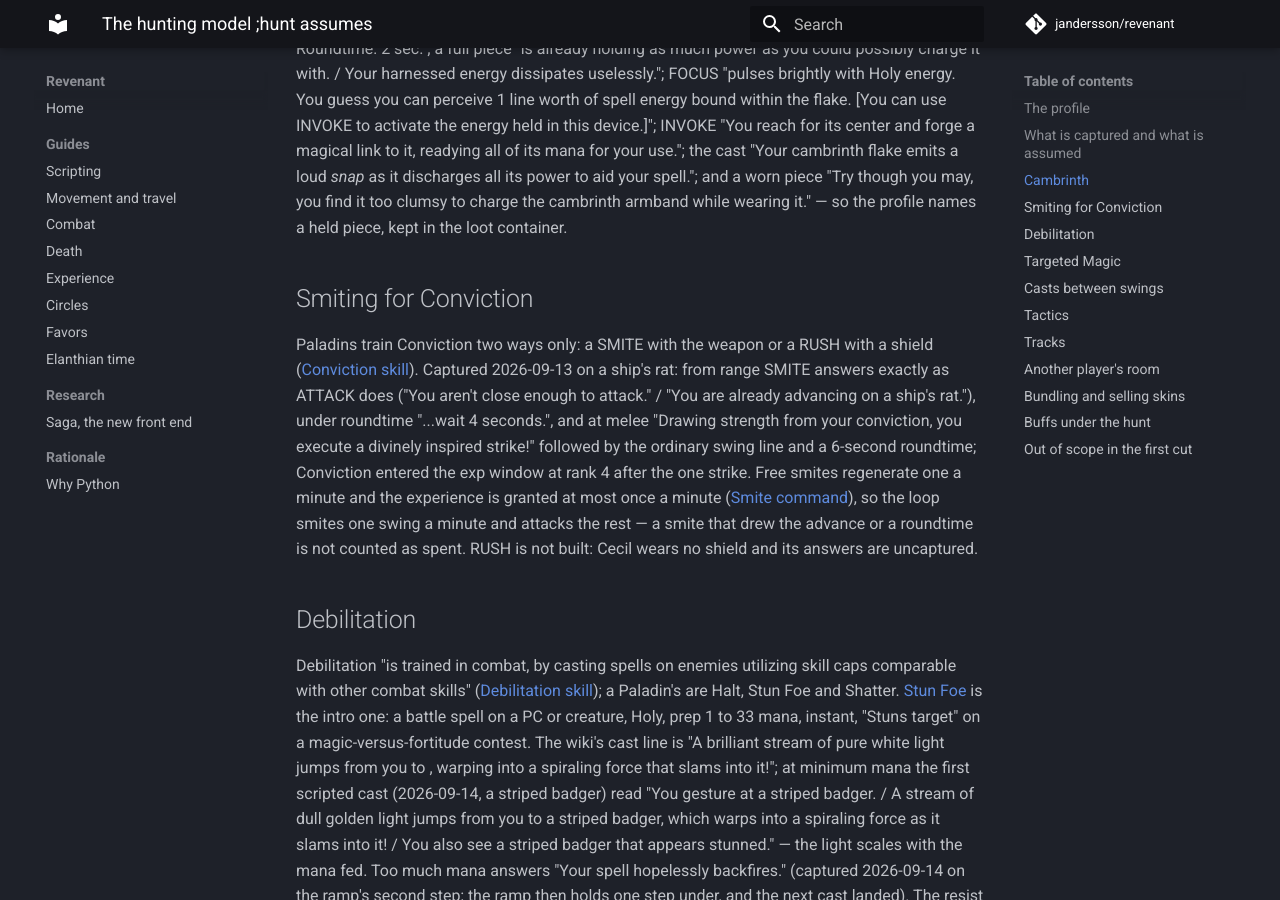
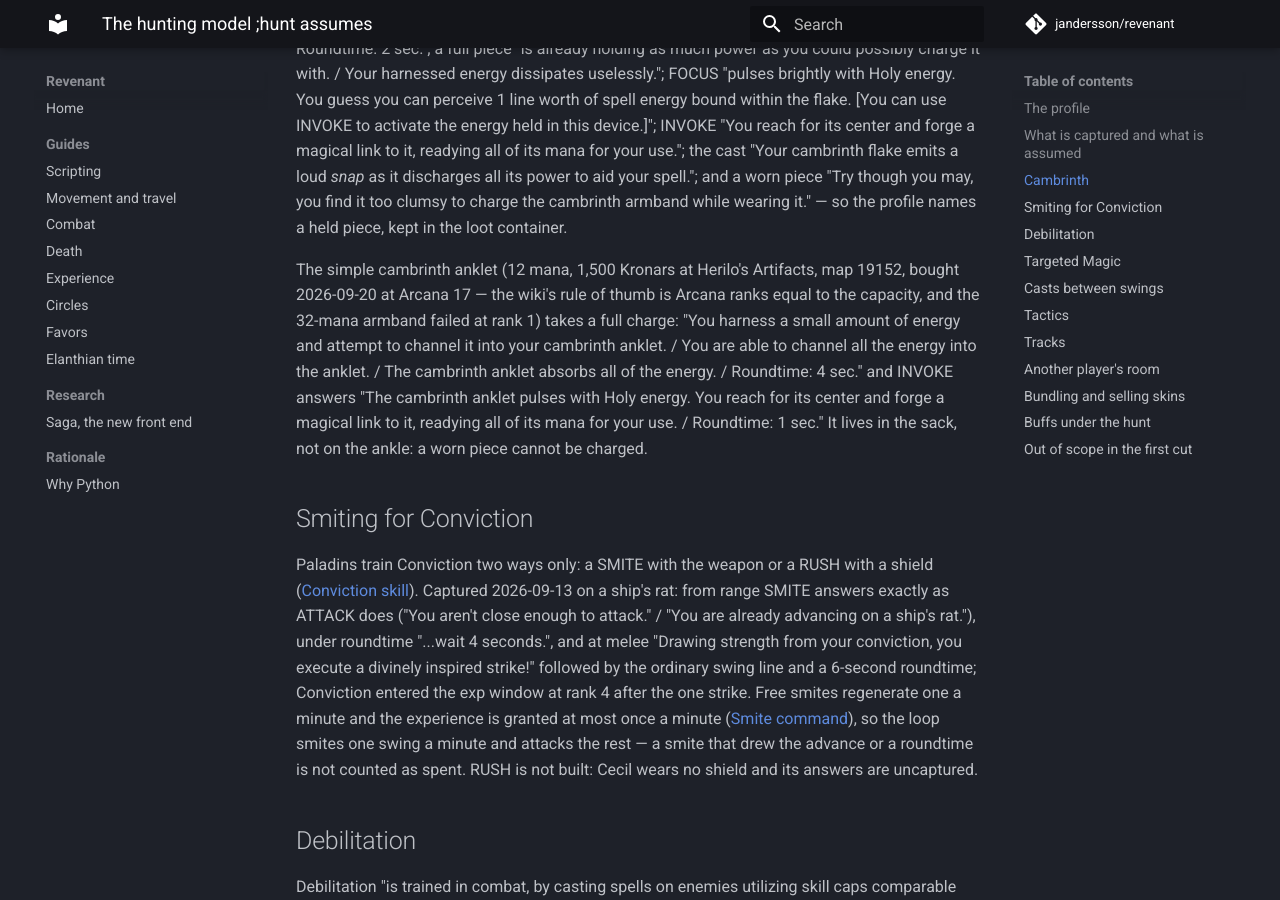
Before and after one commit to jandersson/revenant, an MkDocs documentation site: the page built from docs/hunting.md, in a window 1280 px wide and 900 px high, scrolled down 4898 px. Built offline with MkDocs 1.6.1 and Material for MkDocs 9.7.7, drawn with Linux system fonts in a browser that asks for light colours; comment, search, counter and statistics services are not loaded.

Commit message:
docs(hunting): the 12-mana cambrinth anklet's charge and invoke lines, captured at Arcana 17
Co-Authored-By: Claude Fable 5.1 <noreply@anthropic.com>

```diff
--- a/docs/hunting.md
+++ b/docs/hunting.md
@@ -162,6 +162,8 @@ magical link to it, readying all of its mana for your use."; the cast
 power to aid your spell."; and a worn piece "Try though you may, you
 find it too clumsy to charge the cambrinth armband while wearing it."
 — so the profile names a held piece, kept in the loot container.
+
+The simple cambrinth anklet (12 mana, 1,500 Kronars at Herilo's Artifacts, map 19152, bought 2026-09-20 at Arcana 17 — the wiki's rule of thumb is Arcana ranks equal to the capacity, and the 32-mana armband failed at rank 1) takes a full charge: "You harness a small amount of energy and attempt to channel it into your cambrinth anklet. / You are able to channel all the energy into the anklet. / The cambrinth anklet absorbs all of the energy. / Roundtime: 4 sec." and INVOKE answers "The cambrinth anklet pulses with Holy energy.  You reach for its center and forge a magical link to it, readying all of its mana for your use. / Roundtime: 1 sec." It lives in the sack, not on the ankle: a worn piece cannot be charged.
 
 ## Smiting for Conviction
 
```
